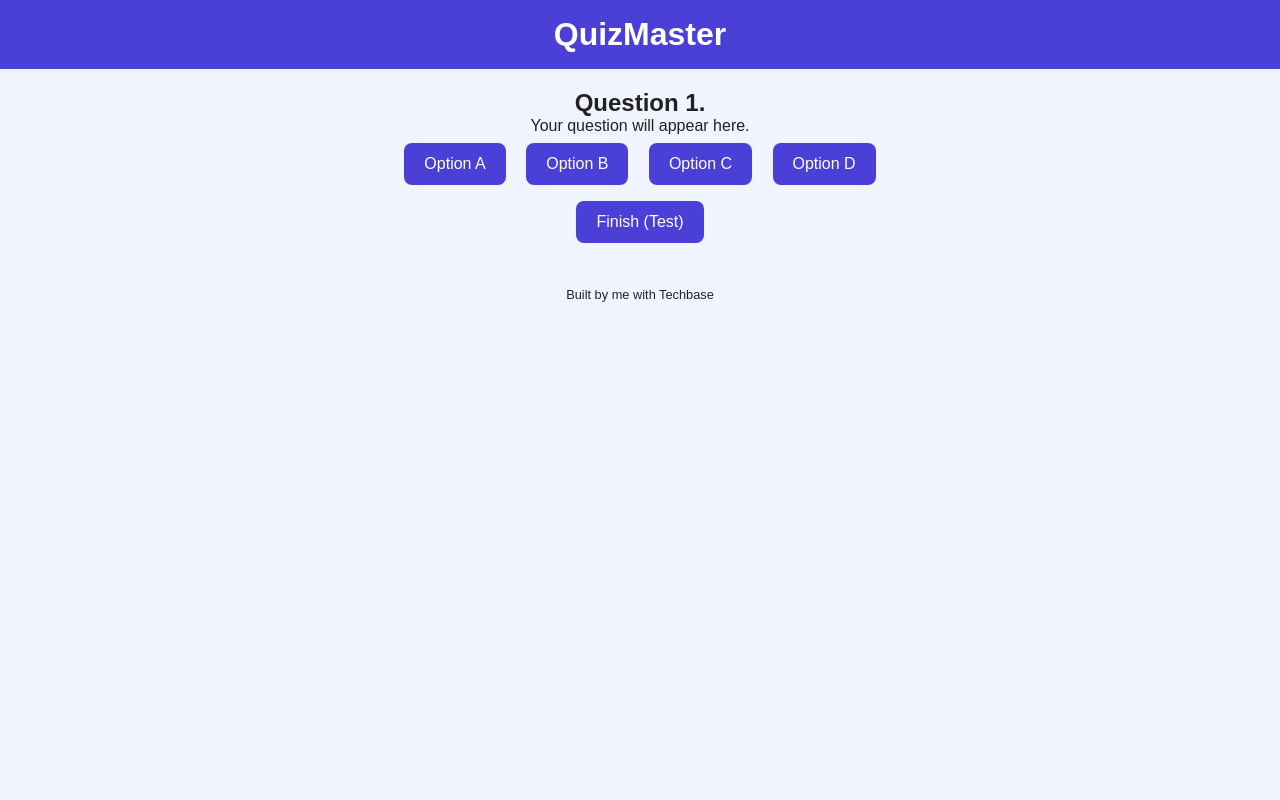
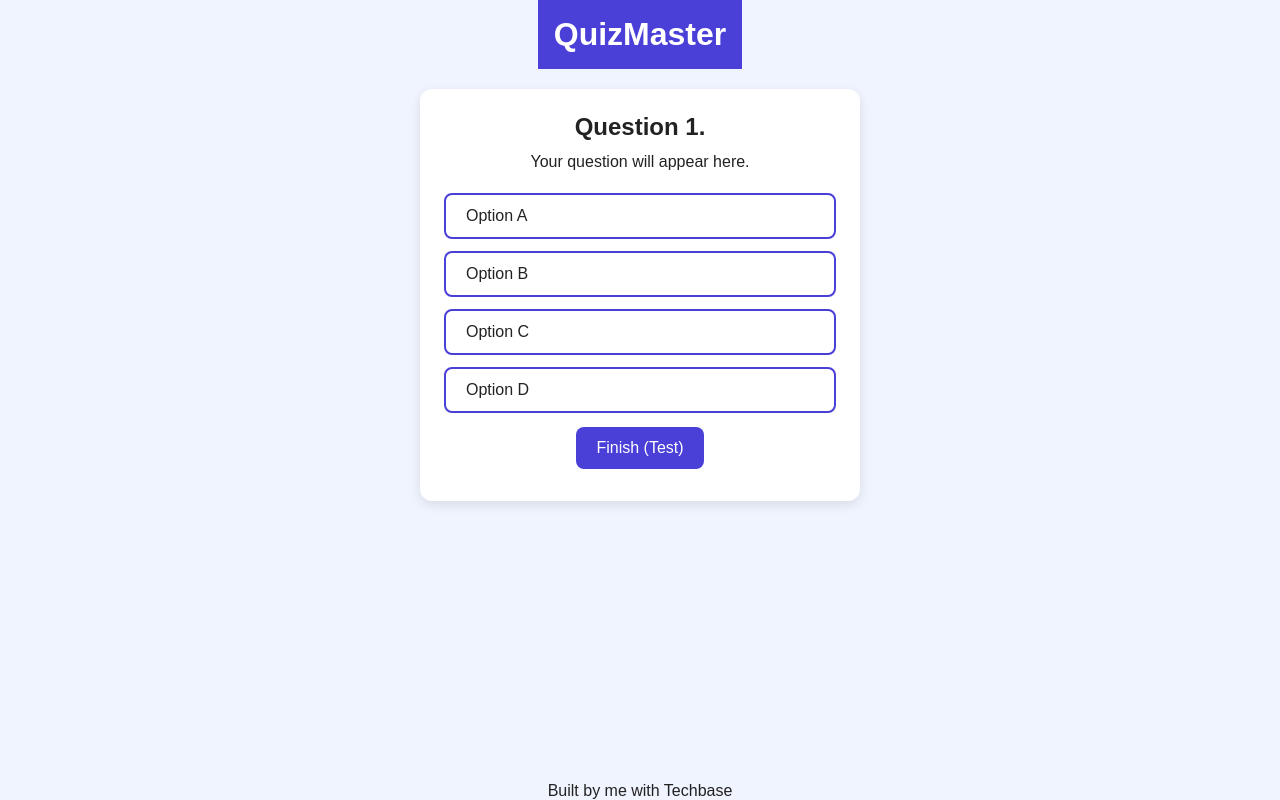
Before and after one commit to davidodus772/quizmaster, a plain HTML site: page index.html in a window 1280 px wide. Both pictures are taken after a click on the button "Start Quiz". Drawn offline with Linux system fonts and the light colour scheme.

Commit message:
Style quiz screens and answer options
Add theme variables, card-based screens, stacked answer options, and interactive button states for a more polished quiz layout.

```diff
--- a/css/style.css
+++ b/css/style.css
@@ -1,45 +1,118 @@
+:root {
+    --primary: #4a3fd6;
+    --primary-dark: #3a30b0;
+    --bg: #f0f4ff;
+    --card-bg: #ffffff;
+    --text: #222222;
+    --correct: #2e9e5b;
+    --wrong: #d64545;
+    --radius: 12px;
+}
+
 * {
     box-sizing: border-box;
     margin: 0;
     padding: 0;
 }
+
 body {
     font-family: Arial, Helvetica, sans-serif;
-    background-color: #f0f4ff;
-    color: #222;
+    background-color: var(--bg);
+    color: var(--text);
     text-align: center;
+    min-height: 100vh;
+    display: flex;
+    flex-direction: column;
+    align-items: center;
 }
 
 .app-header {
-    background-color: #4a3fd6;
+    background-color: var(--primary);
     color: white;
     padding: 16px;
 }
 
 main {
+    width: 100%;
+    max-width: 480px;
     padding: 20px;
+    flex: 1;
 }
 
-/* Screens */
+/* Screens become white cards */
 .screen {
   display: none;
+  background-color: var(--card-bg);
+  border-radius: var(--radius);
+  padding: 24px;
+  box-shadow: 0 4px 12px rgba(0, 0, 0, 0.1);
 }
+
 .screen.active {
   display: block;
 }
 
+.screen h2 {
+  margin-bottom: 12px;
+}
+
+.screen p {
+  margin-bottom: 16px;
+}
 
 
+
+/* Buttons */
 button {
-    background-color: #4a3fd6;
+  background-color: var(--primary);
   color: white;
-    padding: 12px 20px;
   border: none;
   border-radius: 8px;
-    cursor: pointer;
+  padding: 12px 20px;
   font-size: 1rem;
   margin: 8px;
+  cursor: pointer;
+  transition: background-color 0.2s, transform 0.1s;
 }
+
+button:hover {
+  background-color: var(--primary-dark);
+}
+
+button:active {
+  transform: scale(0.97);
+}
+
+/* Answer options stack vertically */
+#options {
+  display: flex;
+  flex-direction: column;
+}
+
+.option-btn {
+  width: 100%;
+  margin: 6px 0;
+  text-align: left;
+  background-color: white;
+  color: var(--text);
+  border: 2px solid var(--primary);
+}
+
+.option-btn:hover {
+  background-color: #eceaff;
+}
+
+.option-btn.correct {
+  background-color: var(--correct);
+  border-color: var(--correct);
+  color: white;
+}
+
+.option-btn.wrong {
+  background-color: var(--wrong);
+  border-color: var(--wrong);
+  color: white;
+}w
 
 footer {
     padding: 16px;
```
Lines whose indentation alone changed are shown as unchanged.
